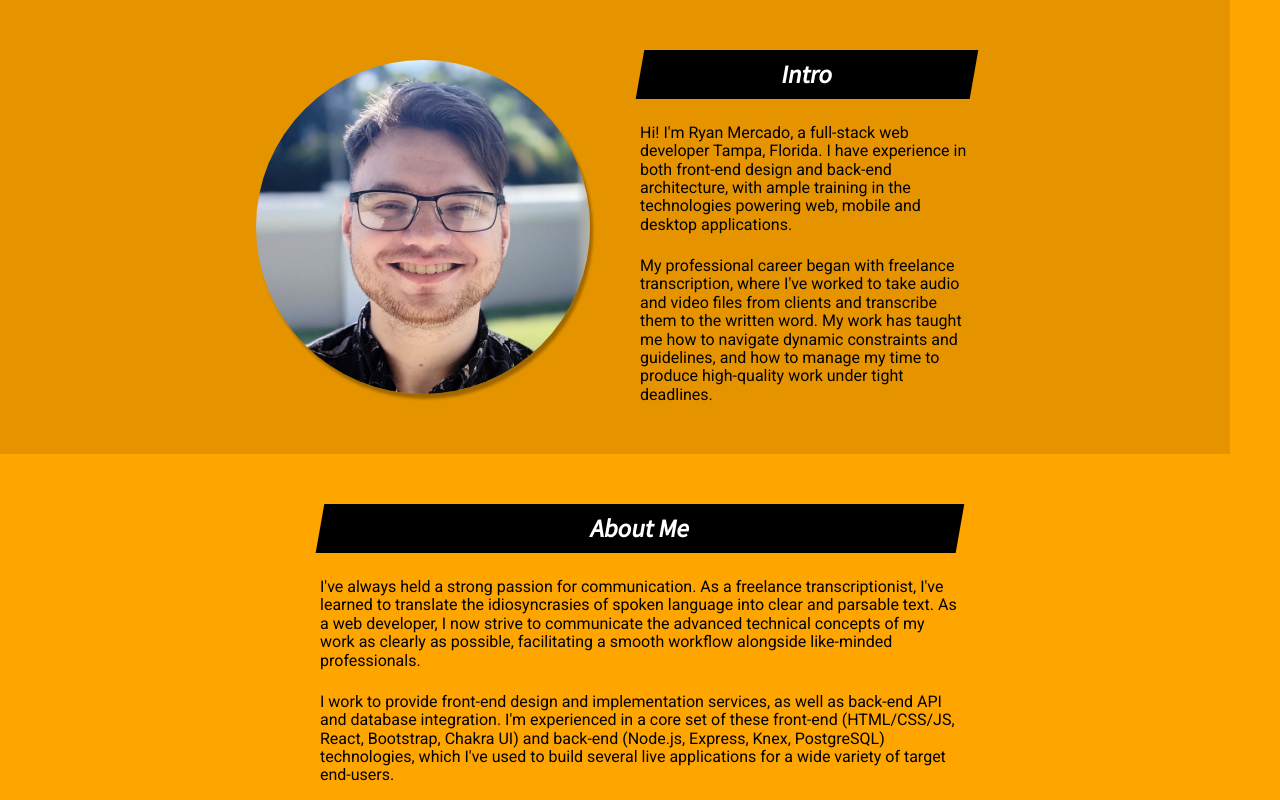
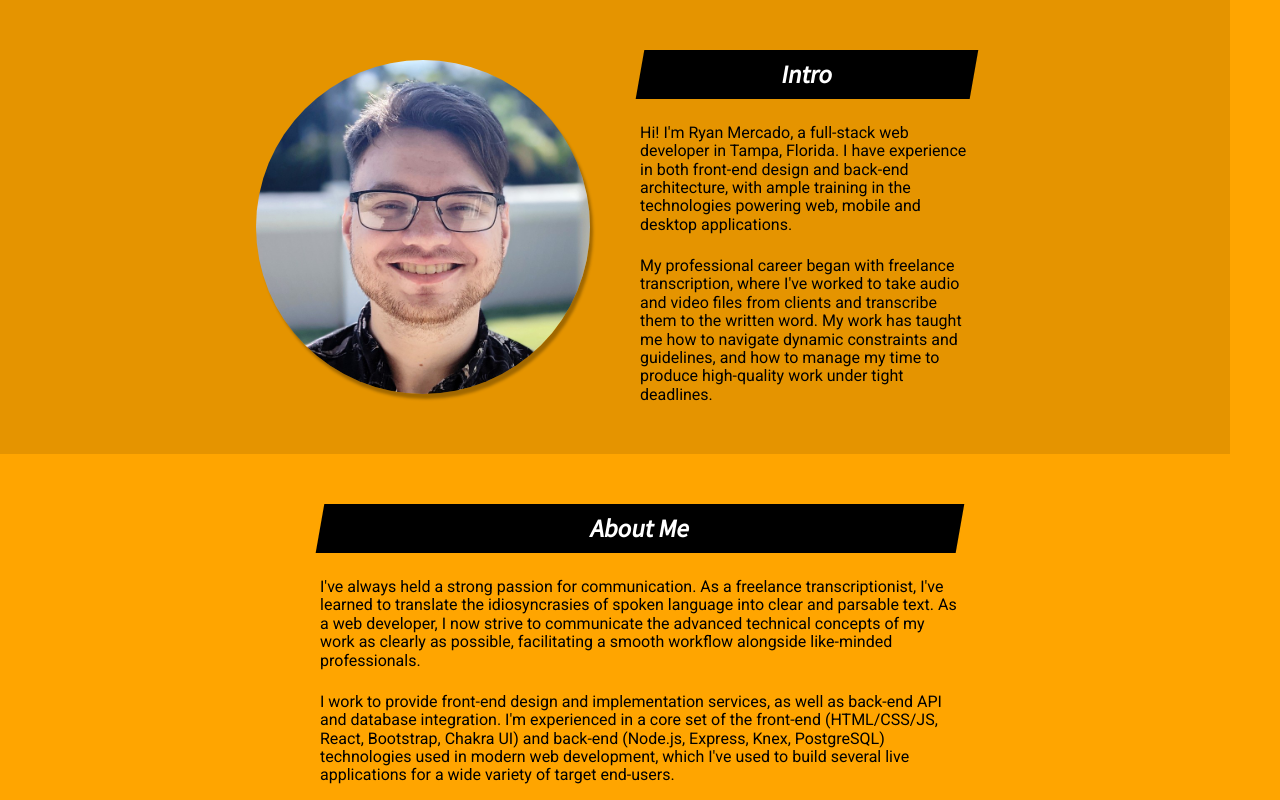
Before and after one commit to ryandavidmercado/ryandavidmercado.github.io, a website: page index.html in a window 1280 px wide. Shown: the part 800-1600 px from the top of the page. Drawn offline with nearby package versions, Linux system fonts and the light colour scheme; no server answers; some icons are missing.

Commit message:
Tweaks to text.

```diff
--- a/index.html
+++ b/index.html
@@ -46,7 +46,7 @@ Our content is not displayed until our CSS has been parsed. -->
       <div id="intro-text">
         <h2 class="center-text styled-skew">Intro</h2>
         <p>
-          Hi! I'm Ryan Mercado, a full-stack web developer Tampa, Florida.
+          Hi! I'm Ryan Mercado, a full-stack web developer in Tampa, Florida.
           I have experience in both front-end design and back-end architecture,
           with ample training in the technologies powering web, mobile and desktop applications.
         </p>
@@ -71,8 +71,8 @@ Our content is not displayed until our CSS has been parsed. -->
       <p>
         I work to provide front-end design and implementation services,
         as well as back-end API and database integration. I'm experienced in a core set of
-        these front-end (HTML/CSS/JS, React, Bootstrap, Chakra UI)
-        and back-end (Node.js, Express, Knex, PostgreSQL) technologies,
+        the front-end (HTML/CSS/JS, React, Bootstrap, Chakra UI)
+        and back-end (Node.js, Express, Knex, PostgreSQL) technologies used in modern web development,
         which I've used to build several live applications for a wide variety of target end-users.
       </p>
       <p>
```
